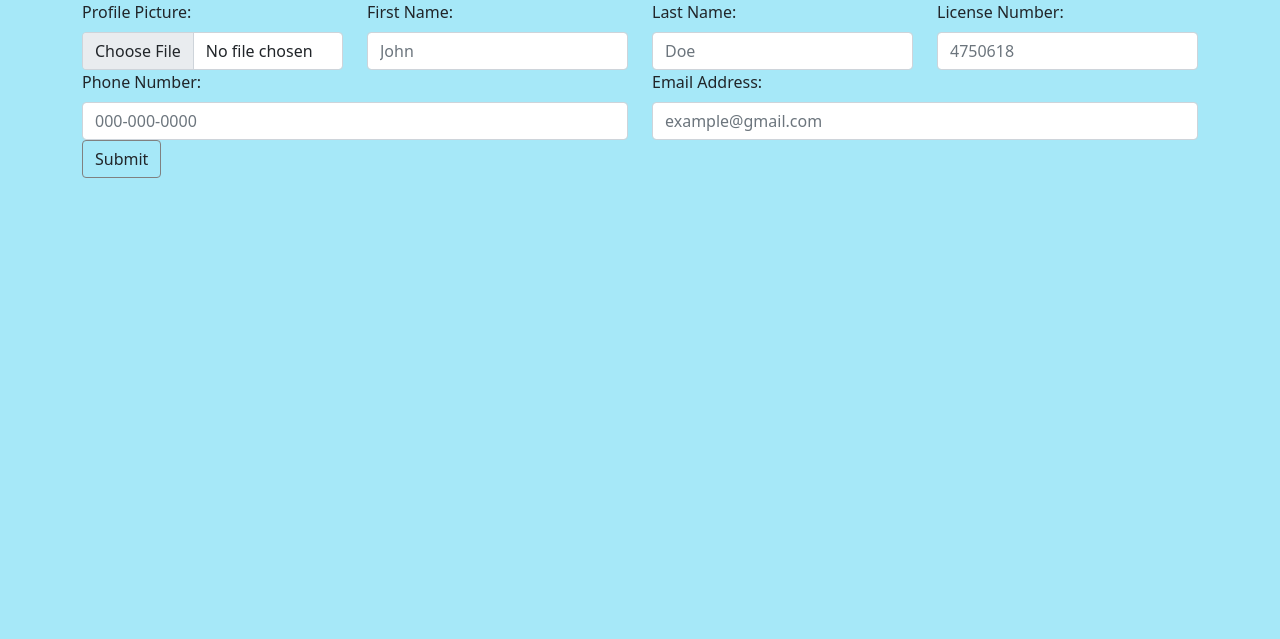
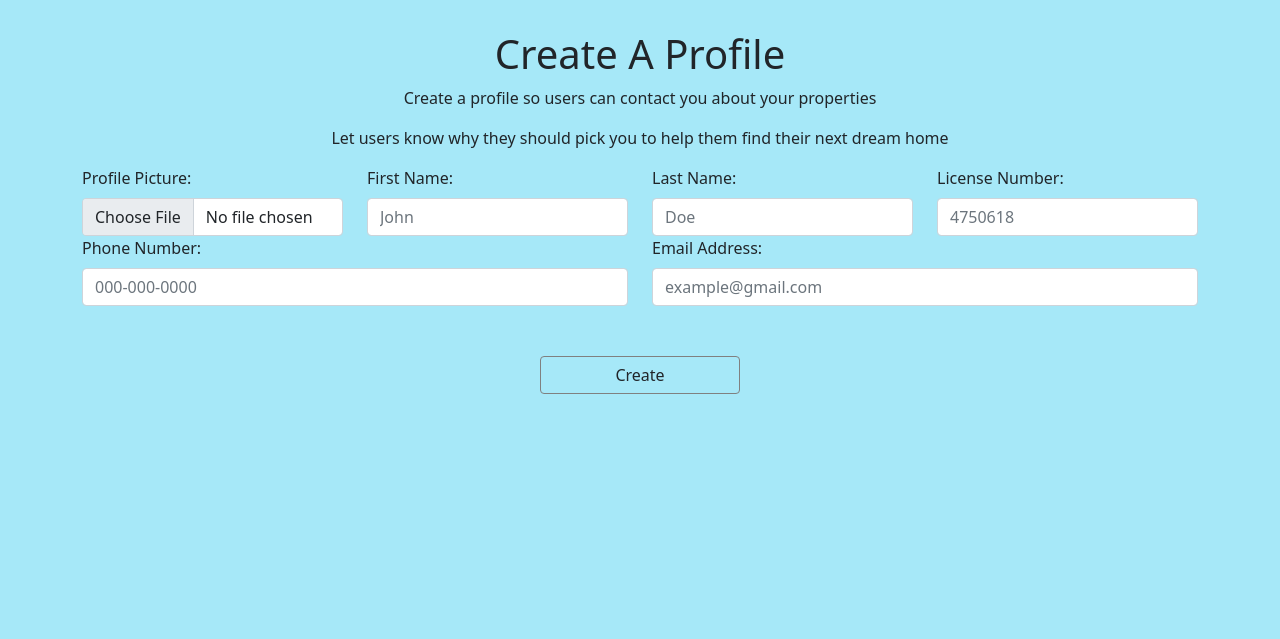
Before and after one commit to Reidwids/Stay-Put, a Django app: page /accounts/profile/ in a window 1280 px wide. Shown: the part 58-697 px from the top of the page. Run offline with Django 4.2, Linux system fonts and the light colour scheme.

Commit message:
added blub to profile model

```diff
--- a/main_app/models.py
+++ b/main_app/models.py
@@ -46,6 +46,8 @@ class Profile(models.Model):
     email = models.EmailField()
     isAgent = models.BooleanField(default = True)
     isAdmin = models.BooleanField(default = False)
+    blurb = models.CharField(max_length=500)
+
 
     def get_absolute_url(self):
         return reverse('profile', kwargs={'pk': self.user_id})
--- a/main_app/static/css/style.css
+++ b/main_app/static/css/style.css
@@ -83,10 +83,7 @@ nav.fixed-bottom {
     margin-top: 30px;
     width: 200px;
 }
-/*-- Home, create listing button --*/
-.margin-button{
-margin: .7rem 0 3rem 0;
-}
+
 /* Search */
 #searchResultsTitle{
     text-align: center;
@@ -193,6 +190,14 @@ header > h6 {
   gap: 1rem;
 }
 
+/* Profile Create */
+#profileCreateTitle{
+  margin-top: 30px;
+  text-align: center;
+}
+.profileCreateInfo{
+  text-align: center;
+}
 /* Button styling */
 
 .mvpButt{
--- a/main_app/templates/agent/create_profile.html
+++ b/main_app/templates/agent/create_profile.html
@@ -1,5 +1,10 @@
 {% extends 'base.html' %}
 {% block content %}
+<div ></div>
+<h1 id='profileCreateTitle'>Create A Profile</h1>
+<p class="profileCreateInfo">Create a profile so users can contact you about your properties </p>
+<p class="profileCreateInfo">Let users know why they should pick you to help them find their next dream home</p>
+
 <form method='post' enctype="multipart/form-data" action="{% url 'profile_submit' %}" class="needs-validation" novalidate>
     {% csrf_token %}
     <div class="row">
@@ -30,7 +35,9 @@
             <input type="email" name="email" class="form-control" placeholder="example@gmail.com" required/>
         </div>
     </div>
-    <input type='submit' class="btn mvpButt"></input>
+    <div class="button_center">
+      <button type='submit' class="btn mvpButt searchButt">Create</button>
+  </div>
 </form>
 
 <script>
--- a/main_app/templates/home.html
+++ b/main_app/templates/home.html
@@ -6,7 +6,6 @@
         background-size: cover;
     }
 </style>
-<div id="homePageContainer">
 <h1 id='home_title'>Welcome to Stay / Put</h1>
 <p class="home_info">Connect with real estate agents and find your dream property</p>
 
@@ -90,6 +89,6 @@
         <button type='submit' class="btn mvpButt searchButt" >Search</button>
     </div>
     </form>
-</div>
+
 
 {% endblock %}
```
Also changed, not shown: main_app/migrations/0002_profile_blurb.py (added). Lines whose indentation alone changed are shown as unchanged.
